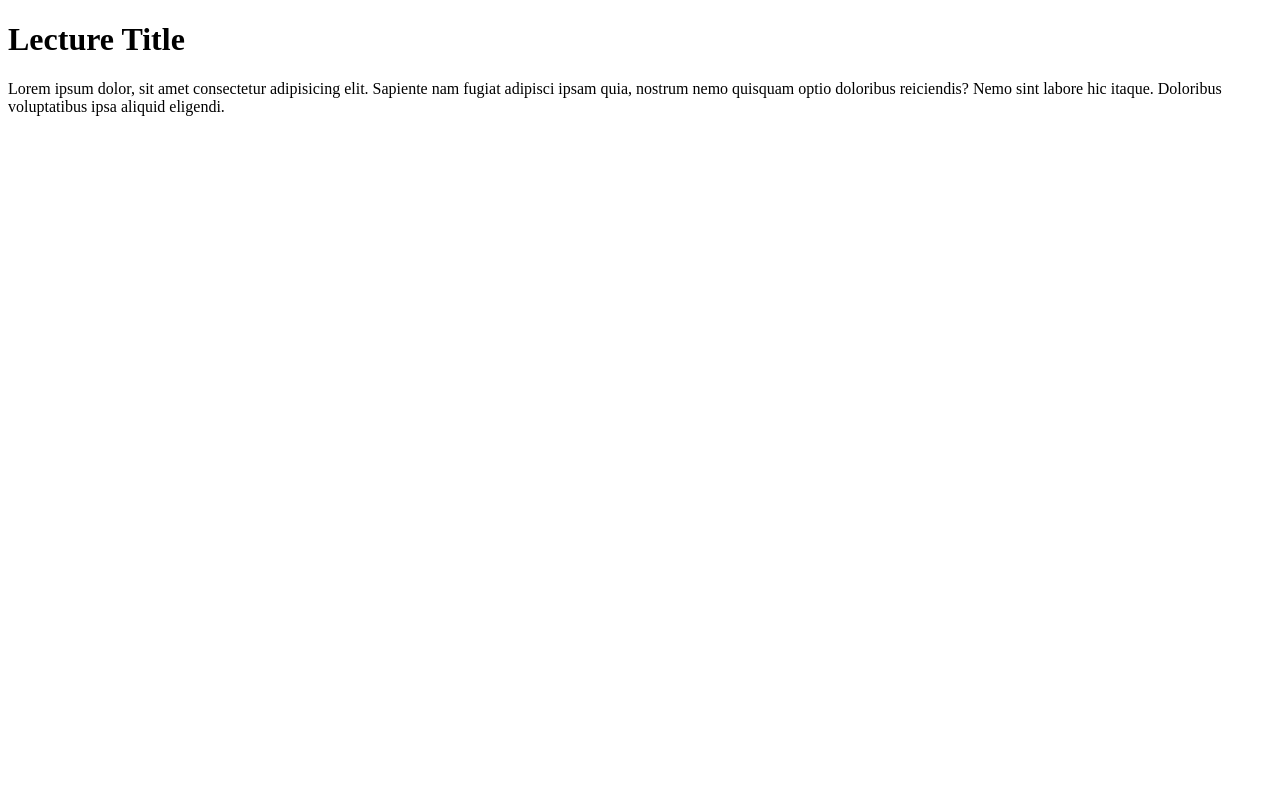
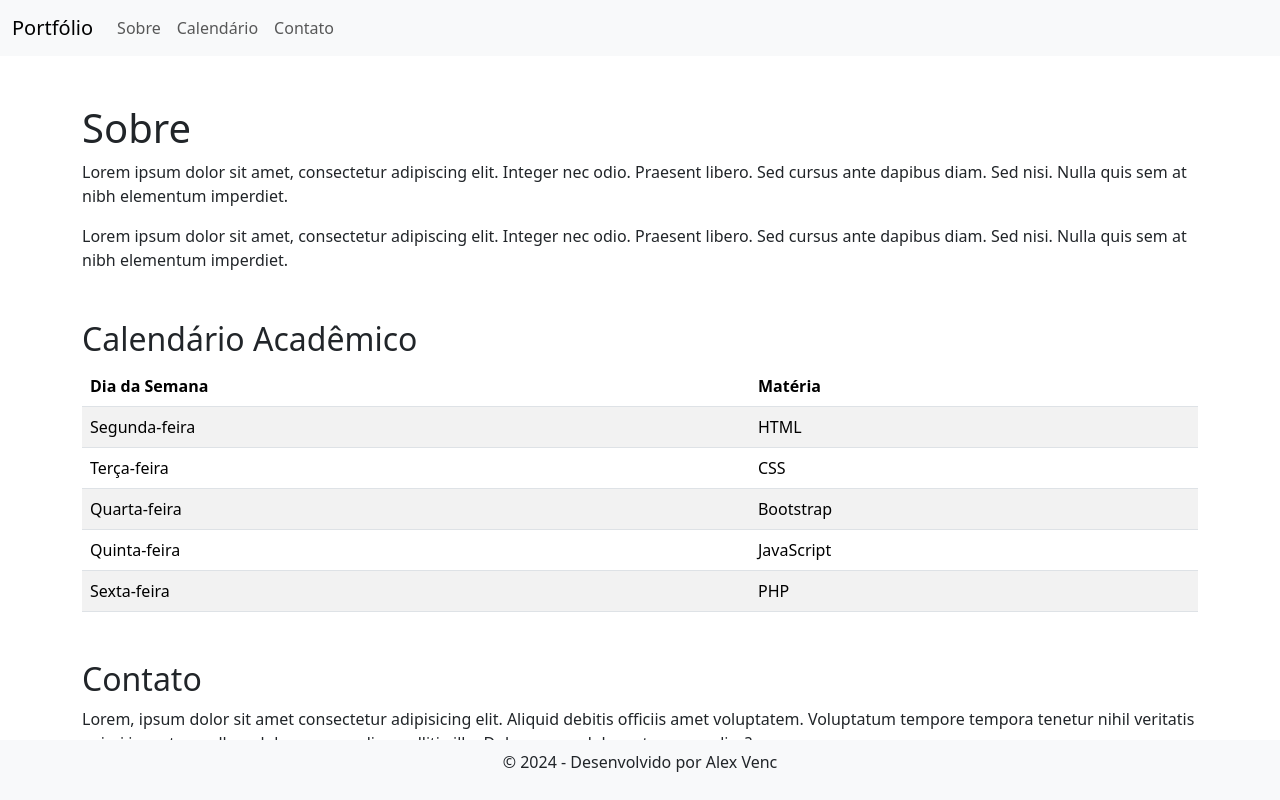
Before and after one commit to AlexVencSantos/meu-portfolio, a plain HTML site: page index.html in a window 1280 px wide. Drawn offline with nearby package versions, Linux system fonts and the light colour scheme.

Commit message:
final_branch_portfolio

```diff
--- a/index.html
+++ b/index.html
@@ -1,12 +1,108 @@
 <!DOCTYPE html>
 <html lang="pt-br">
+
 <head>
     <meta charset="UTF-8">
     <meta name="viewport" content="width=device-width, initial-scale=1.0">
-    <title>Lecture</title>
+    <title>Portfólio Acadêmico</title>
+    <link href="https://cdn.jsdelivr.net/npm/bootstrap@5.3.0-alpha3/dist/css/bootstrap.min.css" rel="stylesheet">
+    <style>
+        body {
+            padding-top: 56px;
+        }
+
+        footer {
+            position: fixed;
+            bottom: 0;
+            width: 100%;
+            background-color: #f8f9fa;
+            text-align: center;
+            padding: 10px;
+        }
+    </style>
 </head>
+
 <body>
-    <h1>Lecture Title</h1>
-    <p>Lorem ipsum dolor, sit amet consectetur adipisicing elit. Sapiente nam fugiat adipisci ipsam quia, nostrum nemo quisquam optio doloribus reiciendis? Nemo sint labore hic itaque. Doloribus voluptatibus ipsa aliquid eligendi.</p>
+    <nav class="navbar navbar-expand-lg navbar-light bg-light fixed-top">
+        <div class="container-fluid">
+            <a class="navbar-brand" href="#">Portfólio</a>
+            <button class="navbar-toggler" type="button" data-bs-toggle="collapse" data-bs-target="#navbarNav"
+                aria-controls="navbarNav" aria-expanded="false" aria-label="Toggle navigation">
+                <span class="navbar-toggler-icon"></span>
+            </button>
+            <div class="collapse navbar-collapse" id="navbarNav">
+                <ul class="navbar-nav">
+                    <li class="nav-item">
+                        <a class="nav-link" href="#sobre">Sobre</a>
+                    </li>
+                    <li class="nav-item">
+                        <a class="nav-link" href="#calendario">Calendário</a>
+                    </li>
+                    <li class="nav-item">
+                        <a class="nav-link" href="#contato">Contato</a>
+                    </li>
+                </ul>
+            </div>
+        </div>
+    </nav>
+
+    <div class="container">
+        <section id="sobre">
+            <h1 class="mt-5">Sobre</h1>
+            <p>Lorem ipsum dolor sit amet, consectetur adipiscing elit. Integer nec odio. Praesent libero. Sed cursus
+                ante dapibus diam. Sed nisi. Nulla quis sem at nibh elementum imperdiet.</p>
+            <p>Lorem ipsum dolor sit amet, consectetur adipiscing elit. Integer nec odio. Praesent libero. Sed cursus
+                ante dapibus diam. Sed nisi. Nulla quis sem at nibh elementum imperdiet.</p>
+        </section>
+
+        <section id="calendario" class="mt-5">
+            <h2>Calendário Acadêmico</h2>
+            <table class="table table-striped">
+                <thead>
+                    <tr>
+                        <th>Dia da Semana</th>
+                        <th>Matéria</th>
+                    </tr>
+                </thead>
+                <tbody>
+                    <tr>
+                        <td>Segunda-feira</td>
+                        <td>HTML</td>
+                    </tr>
+                    <tr>
+                        <td>Terça-feira</td>
+                        <td>CSS</td>
+                    </tr>
+                    <tr>
+                        <td>Quarta-feira</td>
+                        <td>Bootstrap</td>
+                    </tr>
+                    <tr>
+                        <td>Quinta-feira</td>
+                        <td>JavaScript</td>
+                    </tr>
+                    <tr>
+                        <td>Sexta-feira</td>
+                        <td>PHP</td>
+                    </tr>
+                </tbody>
+            </table>
+        </section>
+
+        <section id="contato" class="mt-5">
+            <h2>Contato</h2>
+            <p>Lorem, ipsum dolor sit amet consectetur adipisicing elit. Aliquid debitis officiis amet voluptatem. Voluptatum tempore tempora tenetur nihil veritatis animi inventore, ullam doloremque odio, mollitia illo. Doloremque dolores tempore alias?</p>
+        </section>
+    </div>
+
+    <footer>
+        <p>&copy; <span id="anoAtual"></span> - Desenvolvido por Alex Venc</p>
+    </footer>
+
+    <script>
+        document.getElementById("anoAtual").textContent = new Date().getFullYear();
+    </script>
+    <script src="https://cdn.jsdelivr.net/npm/bootstrap@5.3.0-alpha3/dist/js/bootstrap.bundle.min.js"></script>
 </body>
+
 </html>
```
